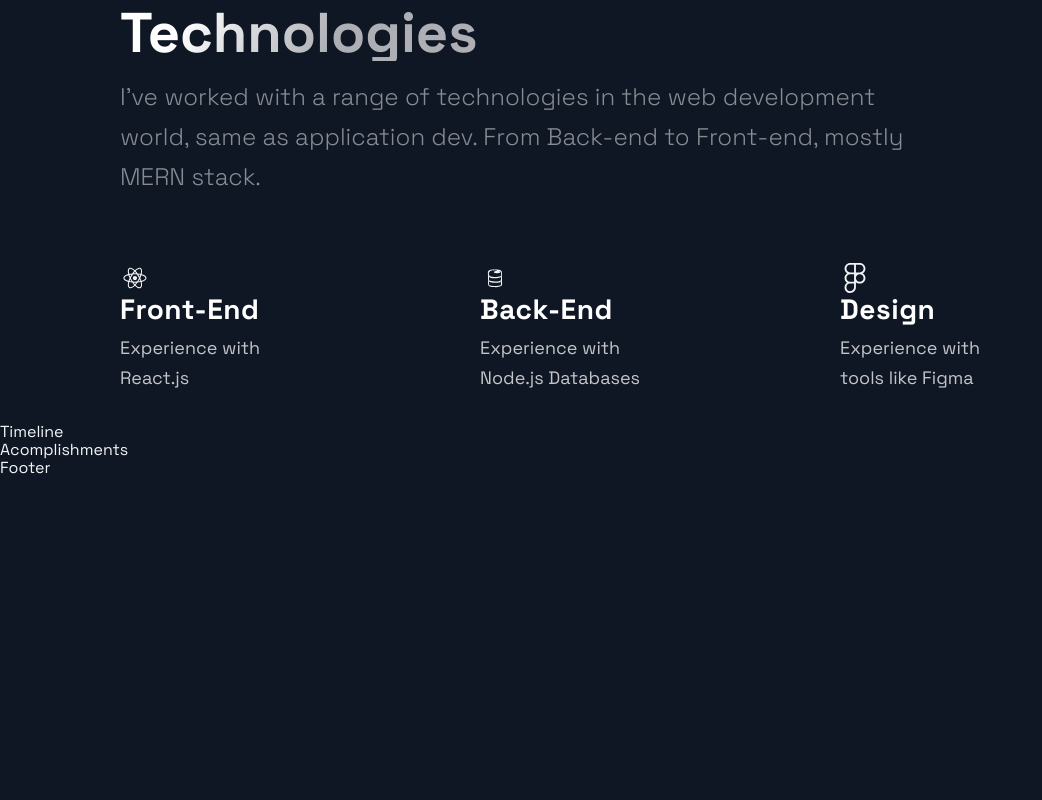
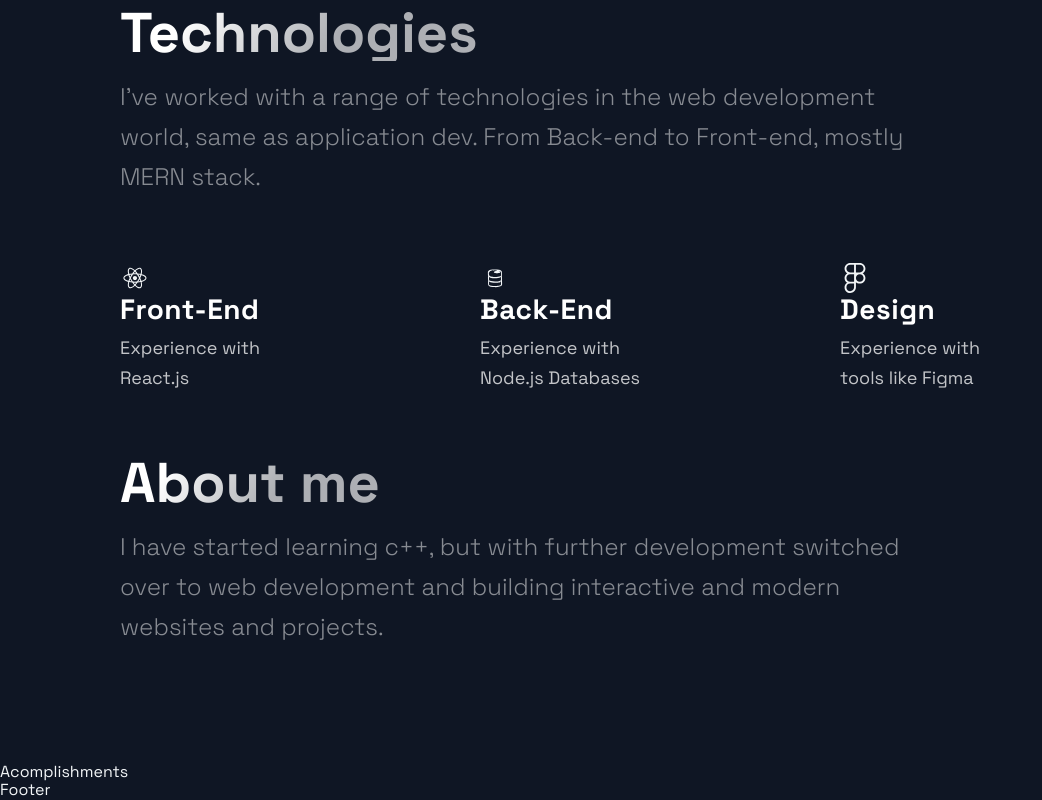
Before and after one commit to dompaa/portfolio-june-22, a Next.js app: page / in a window 1280 px wide. Shown: the part 2153-2953 px from the top of the page, without its empty margins (0-1042 px from the left). Before the commit the page ends 2631 px from the top, so only its background shows below. Built offline with nearby package versions, Linux system fonts and the light colour scheme.

Commit message:
updated info

```diff
--- a/src/components/TimeLine/TimeLine.js
+++ b/src/components/TimeLine/TimeLine.js
@@ -8,7 +8,7 @@ const TOTAL_CAROUSEL_COUNT = TimeLineData.length;
 
 const Timeline = () => {
   // const [activeItem, setActiveItem] = useState(0);
-  // const carouselRef = useRef();
+  const carouselRef = useRef();
 
   // const scroll = (node, left) => {
   //   return node.scrollTo({ left, behavior: 'smooth' });
@@ -43,9 +43,13 @@ const Timeline = () => {
   // }, []);
 
   return (
-    <div>
-      Timeline
-    </div>
+    <Section id="about">
+      <SectionTitle>About me</SectionTitle>
+      <SectionText>I have started learning c++, but with further development switched over to web development and building interactive and modern websites and projects. </SectionText>
+      <CarouselContainer ref={carouselRef}>
+
+      </CarouselContainer>
+    </Section>
   );
 };
 
```
